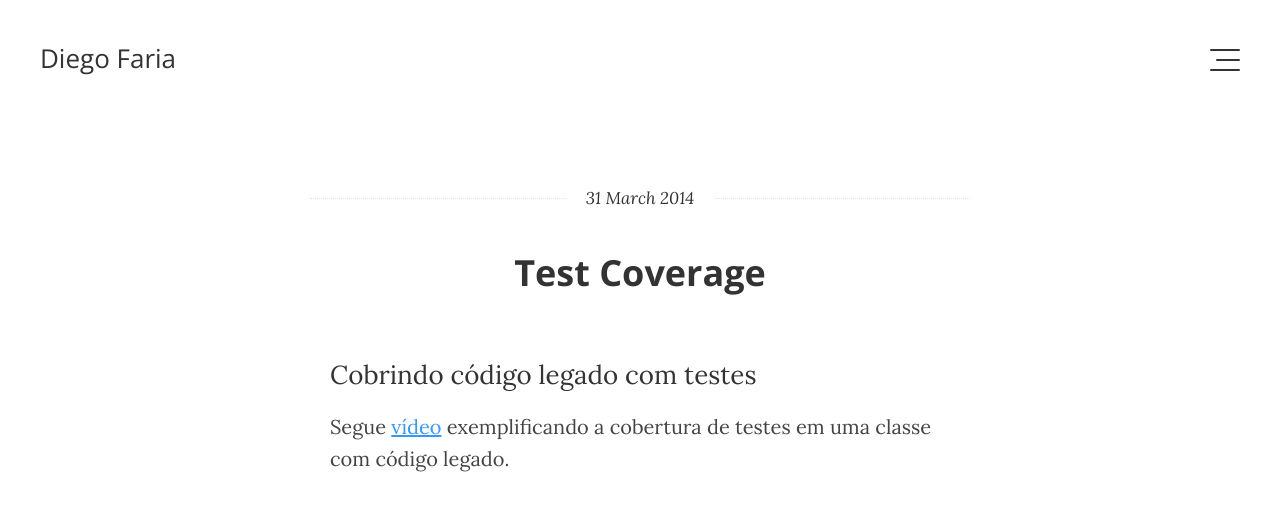
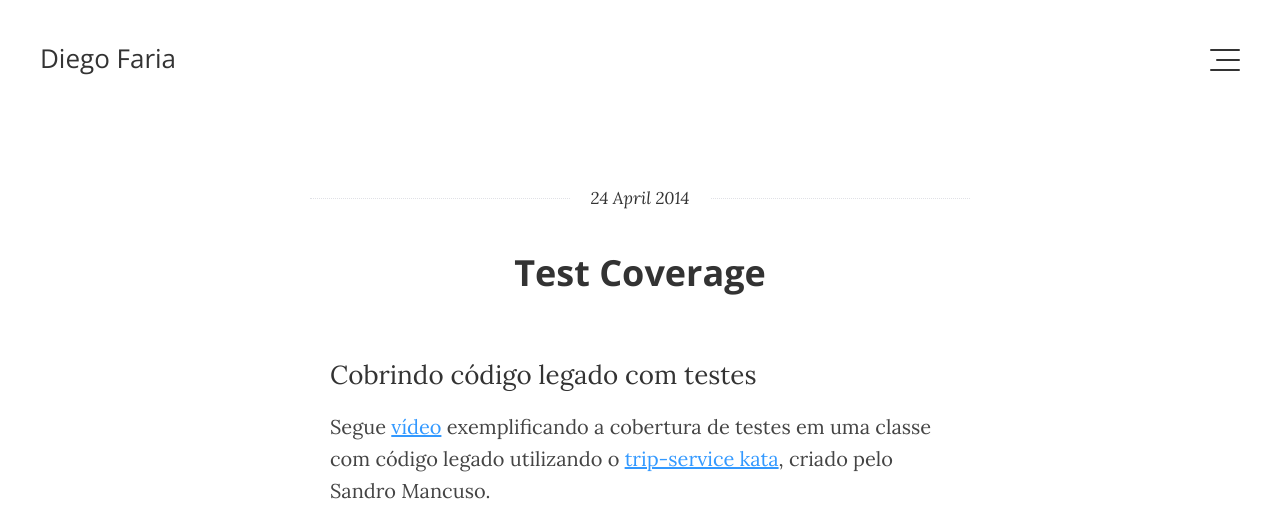
Before and after one commit to diegofaria/diegofaria.github.io, a Jekyll site: the page built from _posts/2014-04-24-trabalhando-com-codigo-sem-testes.markdown, in a window 1280 px wide. Shown: the top 527 px of the page. Built offline with Jekyll 4.4.1, drawn with Linux system fonts in a browser that asks for light colours; Markdown is read by kramdown in place of the engine named in the settings; grey boxes are pictures that could not be loaded.

Commit message:
alterado o post

```diff
--- a/_posts/2014-04-24-trabalhando-com-codigo-sem-testes.markdown
+++ b/_posts/2014-04-24-trabalhando-com-codigo-sem-testes.markdown
@@ -1,11 +1,14 @@
 ---
 layout: post
 title:  "Test Coverage"
-date:   2014-03-31 19:00:00
+date:   2014-04-24 19:00:00
 ---
 
 <h3>Cobrindo código legado com testes</h3>
 
-Segue [vídeo][video] exemplificando a cobertura de testes em uma classe com código legado.
+Segue [vídeo][video] exemplificando a cobertura de testes em uma classe com código legado utilizando o [trip-service kata][kata], criado pelo Sandro Mancuso.
 
-[video]: https://www.youtube.com/watch?v=UsbOiFv7wC8
+<iframe width="640" height="480" src="//www.youtube.com/embed/UsbOiFv7wC8" frameborder="0" allowfullscreen></iframe>
+
+[video]: https://www.youtube.com/watch?v=UsbOiFv7wC8i
+[kata]: https://github.com/sandromancuso/trip-service-kata
```
